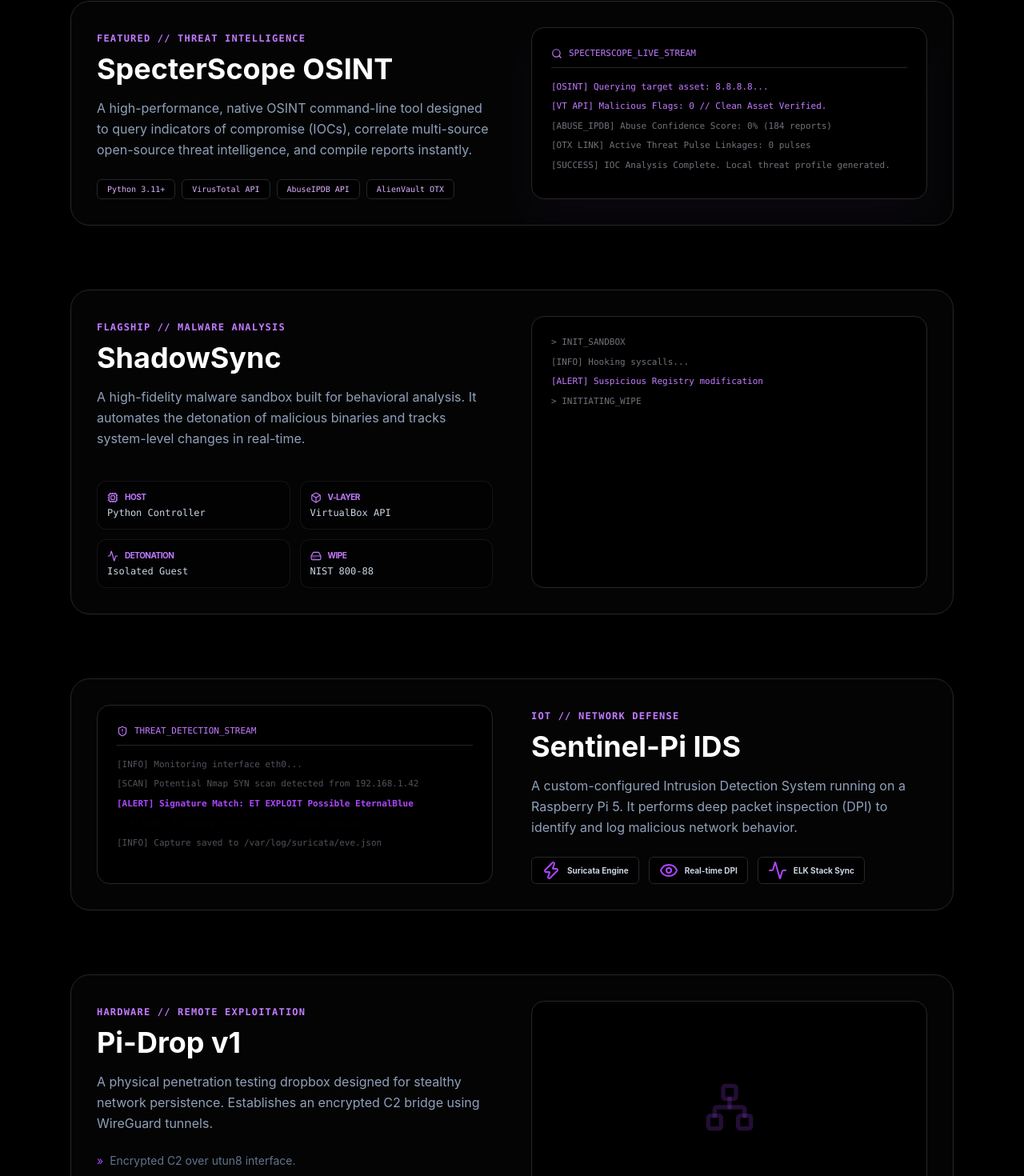
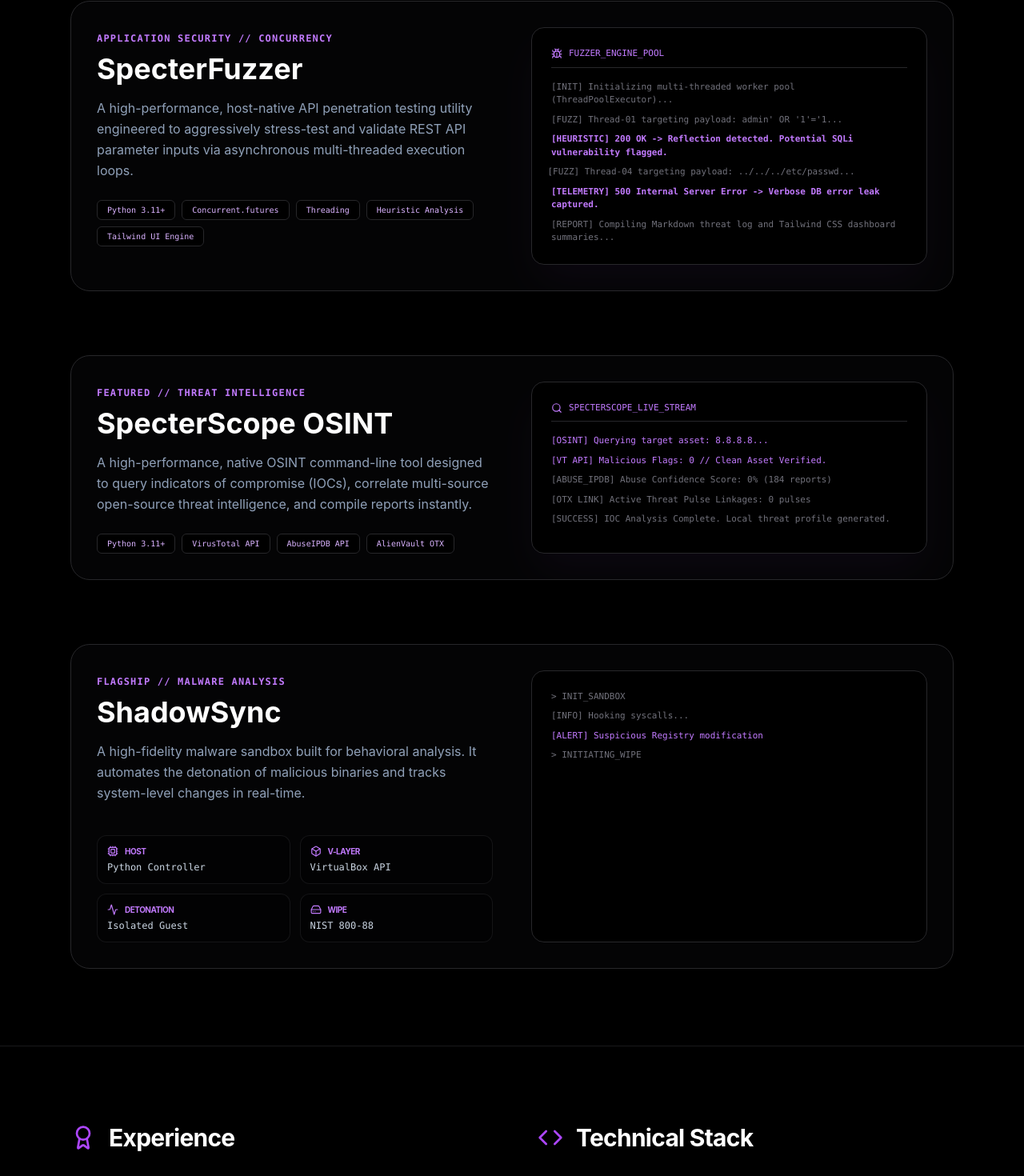
Before and after one commit to Hellthrone2005/Portfolio, a React app: page / in a window 1280 px wide. Shown: the part 996-2466 px from the top of the page at 80% size. Built offline with nearby package versions, Linux system fonts and the light colour scheme; the HTML template or start-up script is replaced by a standard one.

Commit message:
feat: integrate SpecterFuzzer API testing engine

```diff
--- a/src/components/Projects.jsx
+++ b/src/components/Projects.jsx
@@ -1,4 +1,4 @@
-import { Shield, Activity, Box, Cpu, HardDrive, Network, Eye, ShieldAlert, Zap, Search, Globe } from 'lucide-react';
+import { Shield, Activity, Box, Cpu, HardDrive, Network, Eye, ShieldAlert, Zap, Search, Terminal, Code, Bug } from 'lucide-react';
 import { motion } from 'framer-motion';
 
 export default function Projects() {
@@ -9,20 +9,21 @@ export default function Projects() {
     { label: "Wipe", detail: "NIST 800-88", icon: <HardDrive size={14} /> }
   ];
 
+  const specterFuzzerLogs = [
+    "[INIT] Initializing multi-threaded worker pool (ThreadPoolExecutor)...",
+    "[FUZZ] Thread-01 targeting payload: admin' OR '1'='1...",
+    "[HEURISTIC] 200 OK -> Reflection detected. Potential SQLi vulnerability flagged.",
+    "[FUZZ] Thread-04 targeting payload: ../../../etc/passwd...",
+    "[TELEMETRY] 500 Internal Server Error -> Verbose DB error leak captured.",
+    "[REPORT] Compiling Markdown threat log and Tailwind CSS dashboard summaries..."
+  ];
+
   const specterScopeLogs = [
     "[OSINT] Querying target asset: 8.8.8.8...",
     "[VT API] Malicious Flags: 0 // Clean Asset Verified.",
     "[ABUSE_IPDB] Abuse Confidence Score: 0% (184 reports)",
     "[OTX LINK] Active Threat Pulse Linkages: 0 pulses",
     "[SUCCESS] IOC Analysis Complete. Local threat profile generated."
-  ];
-
-  const idsLogs = [
-    "[INFO] Monitoring interface eth0...",
-    "[SCAN] Potential Nmap SYN scan detected from 192.168.1.42",
-    "[ALERT] Signature Match: ET EXPLOIT Possible EternalBlue",
-    "[ACTION] Flagging source IP for investigation...",
-    "[INFO] Capture saved to /var/log/suricata/eve.json"
   ];
 
   return (
@@ -35,7 +36,48 @@ export default function Projects() {
 
         <div className="grid gap-20">
 
-          {/* PROJECT 1: SPECTERSCOPE OSINT */}
+          {/* PROJECT 1: SPECTERFUZZER (API Security Fuzzer) */}
+          <div className="grid lg:grid-cols-2 gap-12 bg-zinc-900/20 border border-zinc-800 p-8 rounded-3xl relative overflow-hidden group">
+            <div className="space-y-6">
+              <div>
+                <span className="text-purple-400 text-xs font-mono font-bold uppercase tracking-widest">Application Security // Concurrency</span>
+                <h3 className="text-4xl font-bold mt-2">SpecterFuzzer</h3>
+                <p className="text-slate-400 mt-4 leading-relaxed">
+                  A high-performance, host-native API penetration testing utility engineered to aggressively stress-test and validate REST API parameter inputs via asynchronous multi-threaded execution loops.
+                </p>
+              </div>
+
+              <div className="flex flex-wrap gap-2">
+                {["Python 3.11+", "Concurrent.futures", "Threading", "Heuristic Analysis", "Tailwind UI Engine"].map((tag, i) => (
+                  <span key={i} className="px-3 py-1 bg-black border border-zinc-800 rounded-md text-[10px] font-mono text-purple-300">
+                    {tag}
+                  </span>
+                ))}
+              </div>
+            </div>
+
+            <div className="relative h-64 lg:h-full bg-black rounded-2xl border border-zinc-800 p-6 font-mono text-[11px] overflow-hidden shadow-2xl shadow-purple-500/5">
+              <div className="flex items-center gap-2 mb-4 text-purple-400 border-b border-zinc-800 pb-2">
+                <Bug size={14} />
+                <span>FUZZER_ENGINE_POOL</span>
+              </div>
+              <div className="space-y-2">
+                {specterFuzzerLogs.map((line, i) => (
+                  <motion.p
+                    key={i}
+                    initial={{ opacity: 0, x: -5 }}
+                    animate={{ opacity: 1, x: 0 }}
+                    transition={{ delay: i * 0.7, repeat: Infinity, repeatDelay: 4 }}
+                    className={line.includes('HEURISTIC') || line.includes('TELEMETRY') ? "text-purple-400 font-bold" : "text-zinc-500"}
+                  >
+                    {line}
+                  </motion.p>
+                ))}
+              </div>
+            </div>
+          </div>
+
+          {/* PROJECT 2: SPECTERSCOPE OSINT */}
           <div className="grid lg:grid-cols-2 gap-12 bg-zinc-900/20 border border-zinc-800 p-8 rounded-3xl relative overflow-hidden group">
             <div className="space-y-6">
               <div>
@@ -76,7 +118,7 @@ export default function Projects() {
             </div>
           </div>
 
-          {/* PROJECT 2: SHADOWSYNC */}
+          {/* PROJECT 3: SHADOWSYNC */}
           <div className="grid lg:grid-cols-2 gap-12 bg-zinc-900/20 border border-zinc-800 p-8 rounded-3xl relative overflow-hidden group">
             <div className="space-y-6">
               <div>
@@ -111,69 +153,6 @@ export default function Projects() {
             </div>
           </div>
 
-          {/* PROJECT 3: SENTINEL-PI IDS */}
-          <div className="grid lg:grid-cols-2 gap-12 bg-zinc-900/20 border border-zinc-800 p-8 rounded-3xl group">
-            <div className="order-2 lg:order-1 relative h-64 lg:h-full bg-black rounded-2xl border border-zinc-800 p-6 font-mono text-[11px] overflow-hidden">
-               <div className="flex items-center gap-2 mb-4 text-purple-400 border-b border-zinc-800 pb-2">
-                 <ShieldAlert size={14} />
-                 <span>THREAT_DETECTION_STREAM</span>
-               </div>
-               <div className="space-y-2">
-                 {idsLogs.map((line, i) => (
-                    <motion.p
-                      key={i}
-                      initial={{ opacity: 0, x: 10 }}
-                      animate={{ opacity: 1, x: 0 }}
-                      transition={{ delay: i * 1, repeat: Infinity, repeatDelay: 3 }}
-                      className={line.includes('ALERT') ? "text-purple-500 font-bold" : "text-zinc-600"}
-                    >
-                      {line}
-                    </motion.p>
-                 ))}
-               </div>
-            </div>
-
-            <div className="order-1 lg:order-2 space-y-6">
-              <div>
-                <span className="text-purple-400 text-xs font-mono font-bold uppercase tracking-widest">IoT // Network Defense</span>
-                <h3 className="text-4xl font-bold mt-2">Sentinel-Pi IDS</h3>
-                <p className="text-slate-400 mt-4 leading-relaxed">
-                  A custom-configured Intrusion Detection System running on a Raspberry Pi 5. It performs deep packet inspection (DPI) to identify and log malicious network behavior.
-                </p>
-              </div>
-              <div className="flex flex-wrap gap-3">
-                 {[{icon: <Zap />, text: "Suricata Engine"}, {icon: <Eye />, text: "Real-time DPI"}, {icon: <Activity />, text: "ELK Stack Sync"}].map((tag, i) => (
-                    <div key={i} className="flex items-center gap-2 px-3 py-1 bg-black border border-zinc-800 rounded-md text-[10px] font-bold text-slate-300">
-                       <span className="text-purple-500">{tag.icon}</span> {tag.text}
-                    </div>
-                 ))}
-              </div>
-            </div>
-          </div>
-
-          {/* PROJECT 4: PI-DROP V1 */}
-          <div className="grid lg:grid-cols-2 gap-12 bg-zinc-900/20 border border-zinc-800 p-8 rounded-3xl group">
-             <div className="space-y-6">
-                <div>
-                  <span className="text-purple-400 text-xs font-mono font-bold uppercase tracking-widest">Hardware // Remote Exploitation</span>
-                  <h3 className="text-4xl font-bold mt-2">Pi-Drop v1</h3>
-                  <p className="text-slate-400 mt-4 leading-relaxed">
-                    A physical penetration testing dropbox designed for stealthy network persistence. Establishes an encrypted C2 bridge using WireGuard tunnels.
-                  </p>
-                </div>
-                <div className="space-y-2">
-                   {["Encrypted C2 over utun8 interface.", "Automated Nmap scanning on link-up.", "Bypasses NAC via MAC spoofing."].map((li, i) => (
-                      <div key={i} className="text-sm text-slate-500 flex gap-2">
-                         <span className="text-purple-500">»</span> {li}
-                      </div>
-                   ))}
-                </div>
-             </div>
-             <div className="flex items-center justify-center bg-black rounded-2xl border border-zinc-800 p-12">
-                <Network size={64} className="text-purple-500/20 group-hover:text-purple-500 transition-all duration-700" />
-             </div>
-          </div>
-
         </div>
       </div>
     </section>
```
